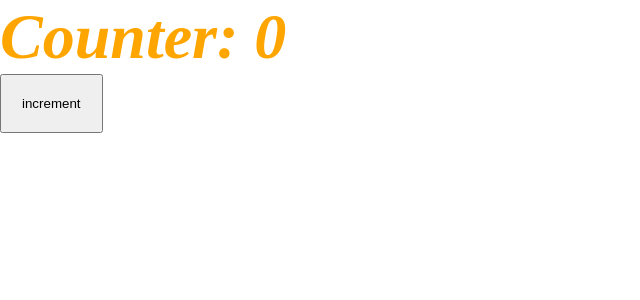
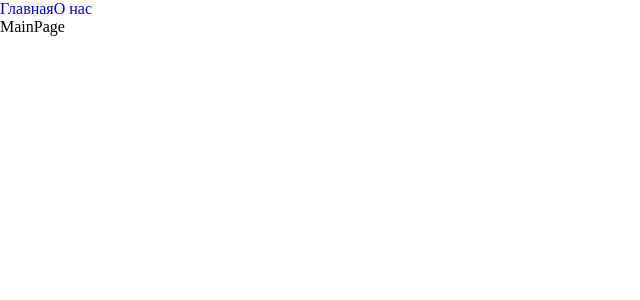
Before and after one commit to Mezin24/web-blog, a React app: page / in a window 1280 px wide. Shown: the top 300 px of the page, without its empty margins (0-640 px from the left). Built offline with nearby package versions, Linux system fonts and the light colour scheme.

Commit message:
add routing and lazy loading pages

```diff
--- a/package.json
+++ b/package.json
@@ -15,6 +15,7 @@
     "@types/node": "^17.0.21",
     "@types/react": "^17.0.39",
     "@types/react-dom": "^17.0.11",
+    "@types/react-router-dom": "^5.3.3",
     "@types/webpack": "^5.28.0",
     "@types/webpack-dev-server": "^4.7.2",
     "css-loader": "^6.6.0",
@@ -32,6 +33,7 @@
   },
   "dependencies": {
     "react": "^17.0.2",
-    "react-dom": "^17.0.2"
+    "react-dom": "^17.0.2",
+    "react-router-dom": "^6.2.1"
   }
 }
--- a/src/App.tsx
+++ b/src/App.tsx
@@ -1,10 +1,20 @@
-import Counter from './components/Counter/Counter';
+import { Suspense } from 'react';
+import { Link, Route, Routes } from 'react-router-dom';
 import './index.scss';
+import { AboutPageAsync } from './pages/AboutPage/AboutPage.async';
+import { MainPageAsync } from './pages/MainPage/MainPage.async';
 
 const App = () => {
   return (
     <div className='app'>
-      <Counter />
+      <Link to='/'>Главная</Link>
+      <Link to='/about'>О нас</Link>
+      <Suspense fallback={<h1>Loading...</h1>}>
+        <Routes>
+          <Route path='/' element={<MainPageAsync />} />
+          <Route path='/about' element={<AboutPageAsync />} />
+        </Routes>
+      </Suspense>
     </div>
   );
 };
--- a/src/index.scss
+++ b/src/index.scss
@@ -12,9 +12,3 @@
 ol {
   list-style-type: none;
 }
-
-.app {
-  font-size: 2rem;
-  font-weight: bold;
-  font-style: italic;
-}
--- a/src/index.tsx
+++ b/src/index.tsx
@@ -1,4 +1,10 @@
 import { render } from 'react-dom';
+import { BrowserRouter } from 'react-router-dom';
 import App from './App';
 
-render(<App />, document.getElementById('root'));
+render(
+  <BrowserRouter>
+    <App />
+  </BrowserRouter>,
+  document.getElementById('root')
+);
--- /dev/null
+++ b/src/pages/AboutPage/AboutPage.async.tsx
@@ -0,0 +1,11 @@
+import { lazy } from 'react';
+
+export const AboutPageAsync = lazy(
+  () =>
+    new Promise((res) => {
+      setTimeout(() => {
+        // @ts-ignore
+        res(import('./AboutPage'));
+      }, 500);
+    })
+);
--- /dev/null
+++ b/src/pages/AboutPage/AboutPage.tsx
@@ -0,0 +1,4 @@
+const AboutPage = () => {
+  return <div>AboutPage</div>;
+};
+export default AboutPage;
--- /dev/null
+++ b/src/pages/MainPage/MainPage.async.tsx
@@ -0,0 +1,11 @@
+import { lazy } from 'react';
+
+export const MainPageAsync = lazy(
+  () =>
+    new Promise((res) => {
+      setTimeout(() => {
+        // @ts-ignore
+        res(import('./MainPage'));
+      }, 500);
+    })
+);
--- /dev/null
+++ b/src/pages/MainPage/MainPage.tsx
@@ -0,0 +1,4 @@
+const MainPage = () => {
+  return <div>MainPage</div>;
+};
+export default MainPage;
```
Also changed, not shown: 2 other files (tests, documents, lock files or other folders).
